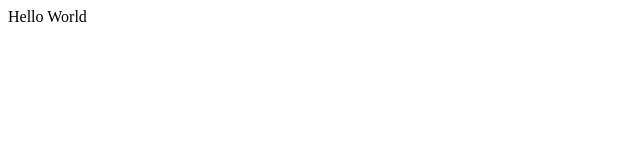
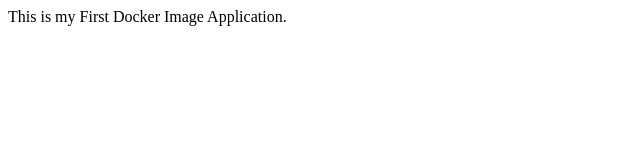
Before and after one commit to megha-cloud/jenkins-pipeline-demo, a plain HTML site: page WebContent/index.html in a window 1280 px wide. Shown: the whole page, without its empty margins (0-640 px from the left). Drawn offline with Linux system fonts and the light colour scheme.

Commit message:
Update index.html

```diff
--- a/WebContent/index.html
+++ b/WebContent/index.html
@@ -5,6 +5,6 @@
 <title>My Hello World</title>
 </head>
 <body>
- Hello World
+ This is my First Docker Image Application.
 </body>
 </html>
```
